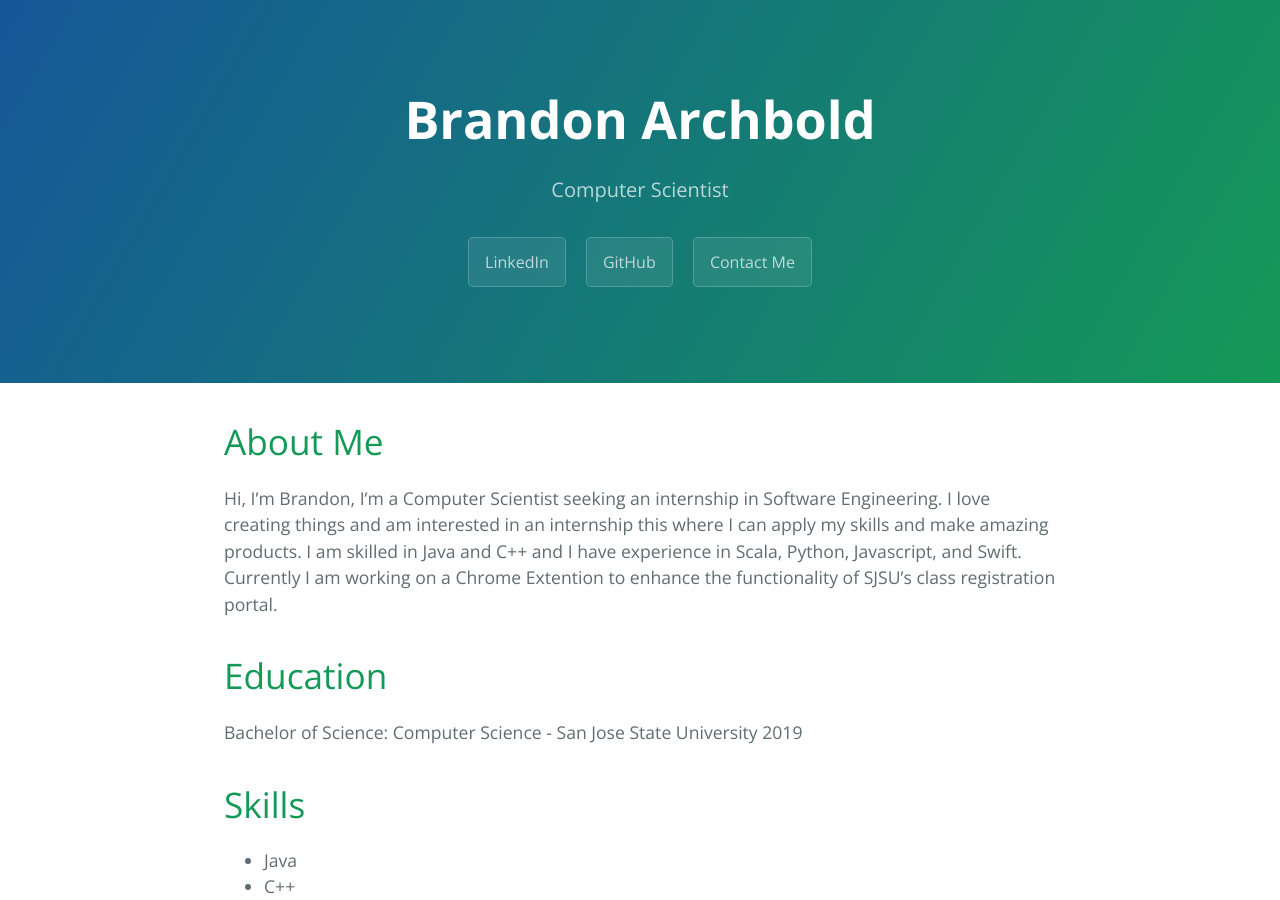
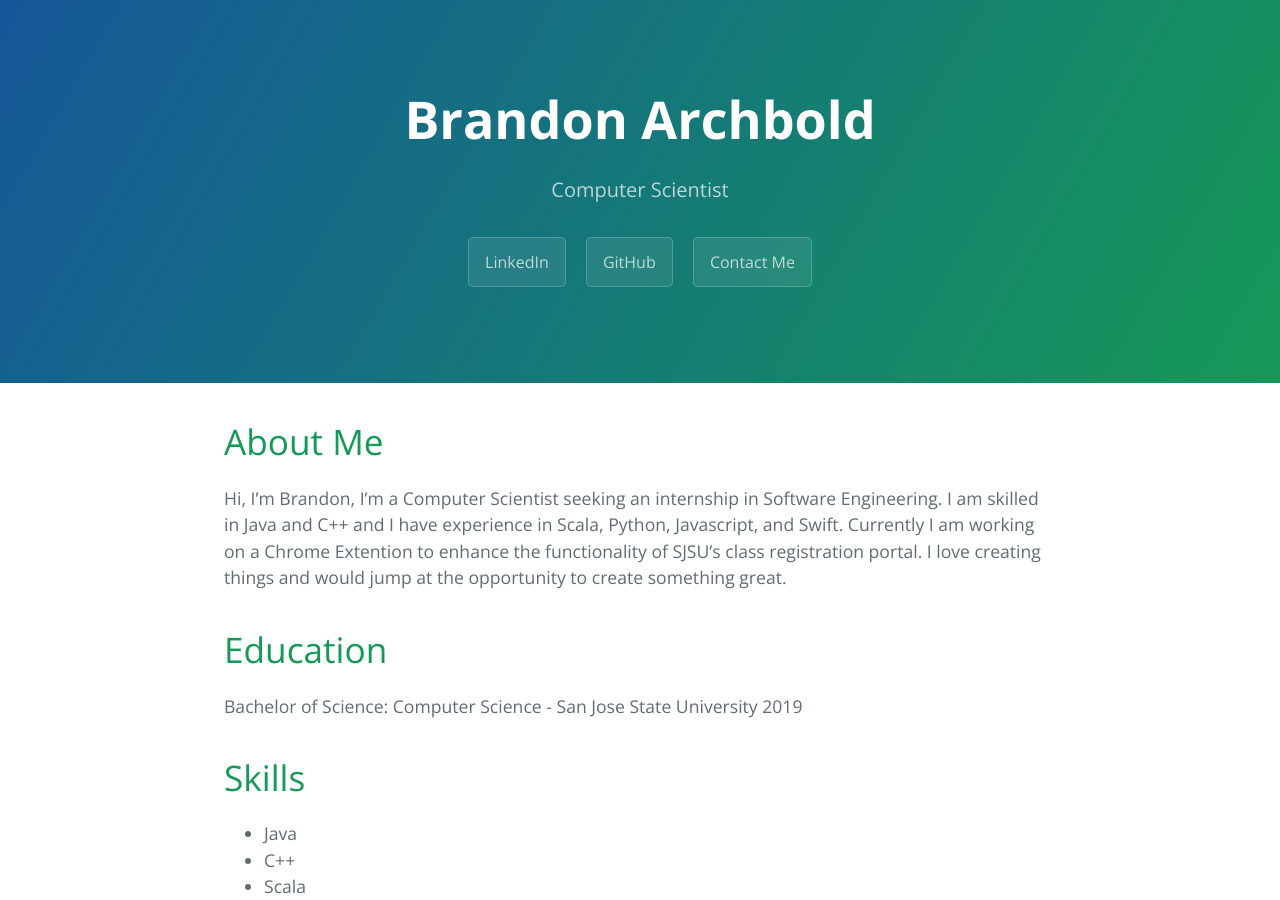
Before and after one commit to brandon-a/personal-website, a Jekyll site: the page built from index.md, in a window 1280 px wide and 900 px high. Built offline with Jekyll 4.4.1, drawn with Linux system fonts in a browser that asks for light colours; our own code applies the rules of GitHub Pages for plain Markdown files.

Commit message:
Update index.md

```diff
--- a/index.md
+++ b/index.md
@@ -4,7 +4,7 @@
 
 # About Me
 
-Hi, I'm Brandon, I'm a Computer Scientist seeking an internship in Software Engineering. I love creating things and am interested in an internship this where I can apply my skills and make amazing products. I am skilled in Java and C++ and I have experience in Scala, Python, Javascript, and Swift. Currently I am working on a Chrome Extention to enhance the functionality of SJSU's class registration portal.
+Hi, I'm Brandon, I'm a Computer Scientist seeking an internship in Software Engineering. I am skilled in Java and C++ and I have experience in Scala, Python, Javascript, and Swift. Currently I am working on a Chrome Extention to enhance the functionality of SJSU's class registration portal. I love creating things and would jump at the opportunity to create something great.
 
 # Education
 
```
